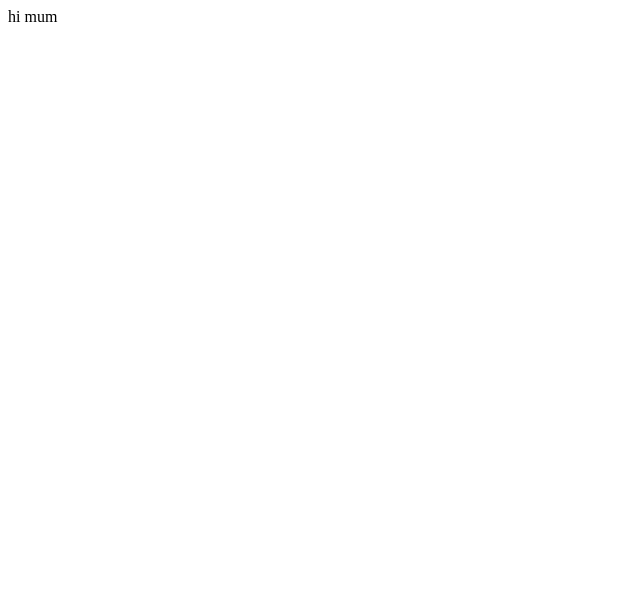
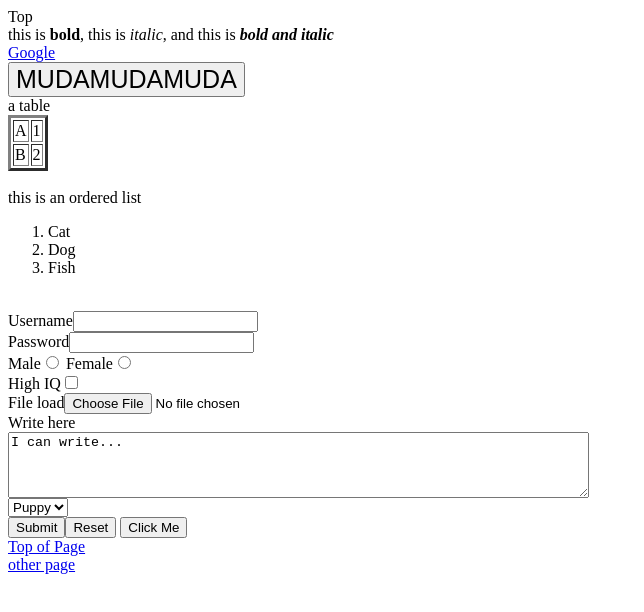
Before and after one commit to 14NatSim/T1A7app, a plain HTML site: page index.html in a window 1280 px wide. Shown: the whole page, without its empty margins (0-644 px from the left). Drawn offline with Linux system fonts and the light colour scheme.

Commit message:
Update index.html

```diff
--- a/index.html
+++ b/index.html
@@ -1 +1,36 @@
-hi mum
+<a name=myTop>Top</a><br>
+this is <b>bold</b>, this is <i>italic</i>, and this is <b><i>bold and italic</i></b><br>
+<a href="http://www.google.ca">Google</a><br>
+<input type=button value=MUDAMUDAMUDA style="font-size:25px" onclick="location='http://3.bp.blogspot.com/-a2IVKpwAuoQ/UldqAdLm_dI/AAAAAAAABn4/uAreC3zv0yg/s1600/giant%2Bassholev%2Bdio.gif'"><br>
+a table<br>
+<table border=3>
+<tr><td>A</td><td>1</td></tr>
+<tr><td>B</td><td>2</td></tr>
+</table><br>
+this is an ordered list
+<ol>
+	<li>Cat
+	<li>Dog
+	<li>Fish
+</ol><br>
+<form name="myForm" method="Post" action="http://142.33.222.23/ellis/form5.php">
+Username<input type="text" name="myText1" id="my1" value=""><br>
+Password<input type="password" name="myPass"><br>
+Male<input type="radio" name="myGender" value="male">
+Female<input type="radio" name="myGender" value="female"><br>
+High IQ<input type="checkbox" name="myIQ" value="High"><br>
+<input type="hidden">
+File load<input type="file"><br>
+Write here<br><textarea name="myArea" rows=4 cols=70 wrap>
+I can write...</textarea><br>
+<select name="mySelect" size=1>
+	<option value="dog">Puppy
+	<option value="cat">Kitten
+</select><br>
+<input type=submit><input type=reset>
+<input type=button value="Click Me" onclick="{
+   alert('Hi')
+ }"><br>
+
+<a href="myTop">Top of Page</a><br>
+<a href="myOtherPage.html">other page</a>
```
